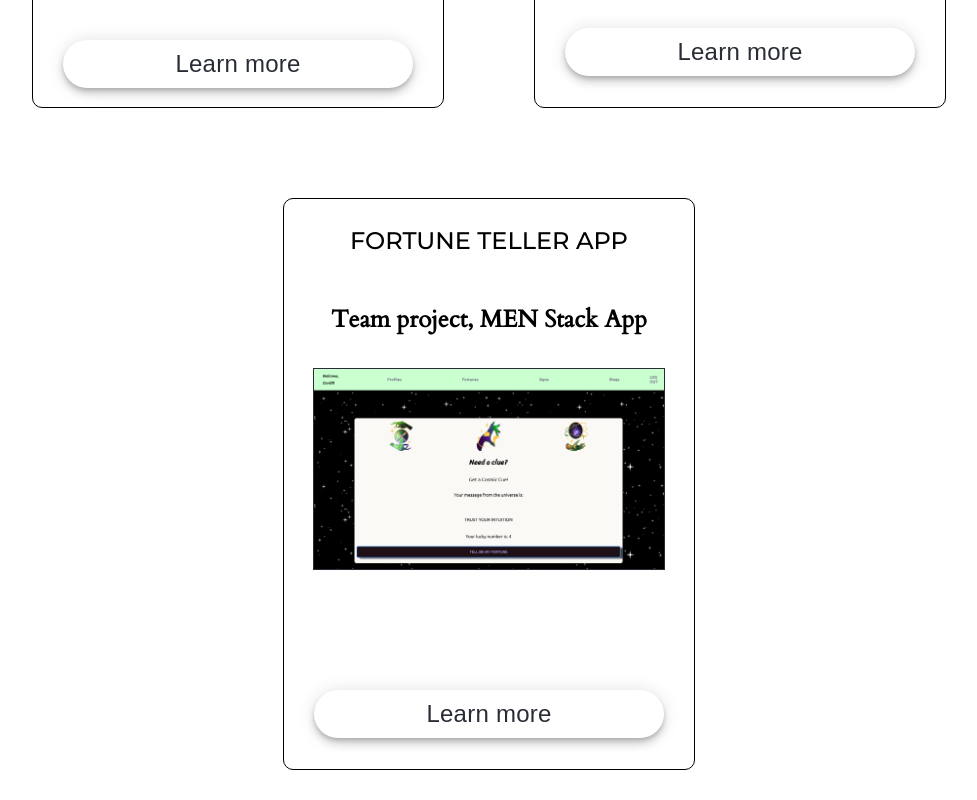
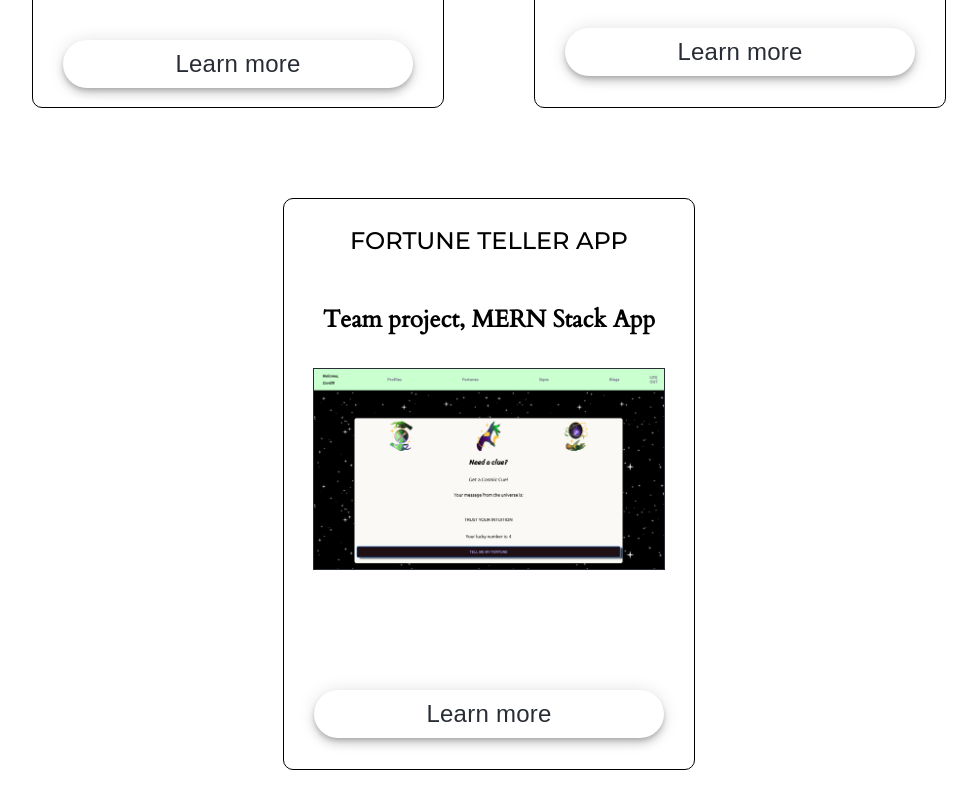
Before and after one commit to CCMatson/catherine-portfolio, a React (Create React App) app: page /projects in a window 1280 px wide. Shown: the part 1305-2105 px from the top of the page, without its empty margins (151-1128 px from the left). Built offline with nearby package versions, Linux system fonts and the light colour scheme; a web font is replaced by a local one.

Commit message:
fix typo

```diff
--- a/src/data/projects.js
+++ b/src/data/projects.js
@@ -18,7 +18,7 @@ const myProjects = [
   {
     title: 'Shoe Collector',
     technology: "PERN stack app, Typescript, React App with Vite Tool",
-    description: 'Logged in users can add shoes to their collection, edit and delete. This app uses JWT authorization, and has database storage with sequelize and PostgreSQL.',
+    description: 'Logged in users can add shoes to their collection, edit and delete. This app uses JWT authorization. The database storage is sequelize and PostgreSQL.',
     image: '/ShoeCollectorLanding.png',
     repositoryLink: 'https://github.com/CCMatson/shoes-front-end',
     deploymentLink: 'https://shoe-collector.netlify.app/'
@@ -33,8 +33,8 @@ const myProjects = [
   },
   {
     title: 'Fortune Teller App',
-    technology: "Team project, MEN Stack App",
-    description: '"Fortune Teller" is a positive entertainment app where users can create, edit, and delete fortunes that are later sent to users who request a random "fortune" from the universe. This app was a group project, where my role was "git manager" in charge of merging code and writing the code for the front and back-end of our key data structure. Includes authorization with Google Oath and storage on MongoDB.',
+    technology: "Team project, MERN Stack App",
+    description: '"Fortune Teller" is a positive entertainment app where users can create, edit, and delete fortunes that are later sent to other users who request a "random fortune from the universe". This app was a group project, where my role was "git manager" in charge of merging code, and writing the code for the front and back-end of our key data structure. Includes authorization with Google Oath and storage on MongoDB.',
     image: '/CosmicCueLanding.png',
     repositoryLink: 'https://github.com/CCMatson/cosmic-cue-front-end',
     deploymentLink: 'https://main--cosmic-cue.netlify.app/'
```
